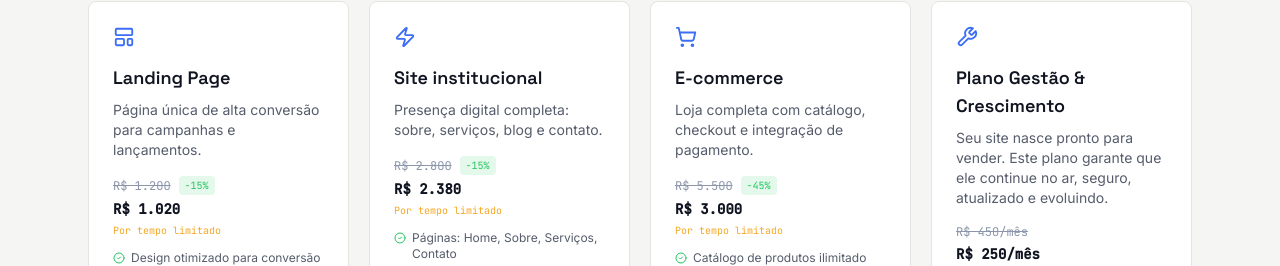
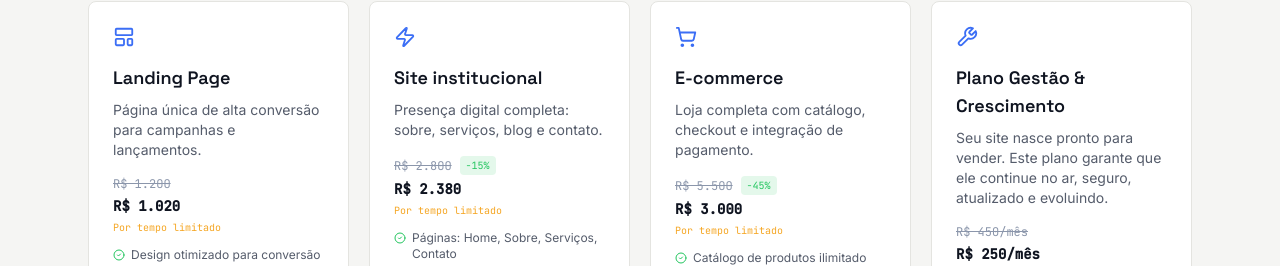
Before and after one commit to jesgalves/design-sites, a React (Vite) app: page / in a window 1280 px wide. Shown: the part 998-1264 px from the top of the page. Built offline with nearby package versions, Linux system fonts and the light colour scheme.

Commit message:
sem desconto leading page

```diff
--- a/src/App.jsx
+++ b/src/App.jsx
@@ -735,7 +735,7 @@ const services = [
     desc: "Página única de alta conversão para campanhas e lançamentos.",
     originalPrice: "R$ 1.200",
     promoPrice: "R$ 1.020",
-    discount: "-15%",
+    discount: null,
     bullets: [
       "Design otimizado para conversão",
       "Formulário de captura de leads",
```
